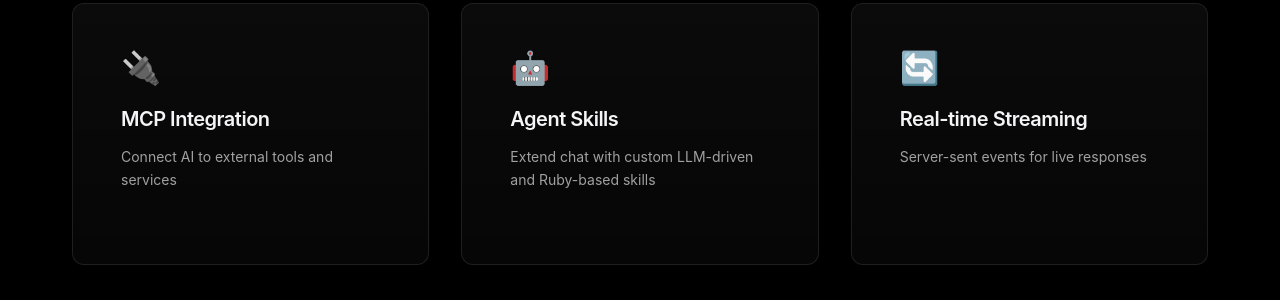
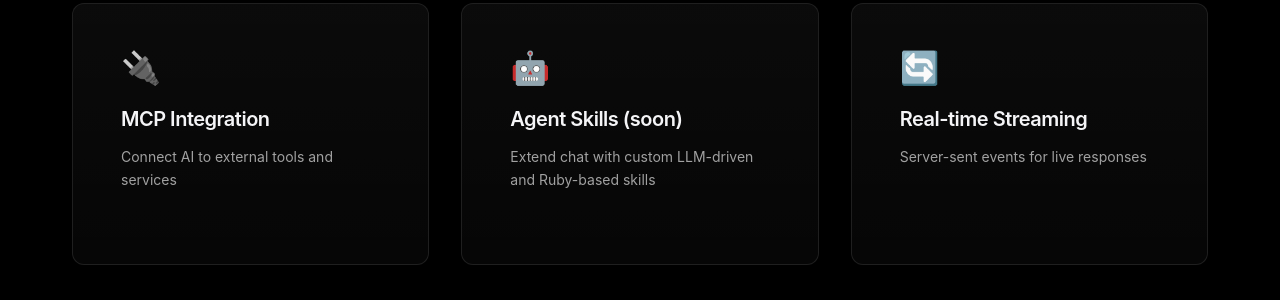
Before and after one commit to dilolabs/nosia-ai, a Jekyll site: the page built from index.md, in a window 1280 px wide and 900 px high, scrolled down 1177 px. Shown: the part 153-453 px from the top of the window. Built offline with Jekyll 4.4.1, drawn with Linux system fonts in a browser that asks for light colours.

Commit message:
fix: agent skills soon

```diff
--- a/index.md
+++ b/index.md
@@ -44,7 +44,7 @@ title: Home
       </div>
       <div class="card">
         <span class="icon">🤖</span>
-        <h3>Agent Skills</h3>
+        <h3>Agent Skills (soon)</h3>
         <p>Extend chat with custom LLM-driven and Ruby-based skills</p>
       </div>
       <div class="card">
```
